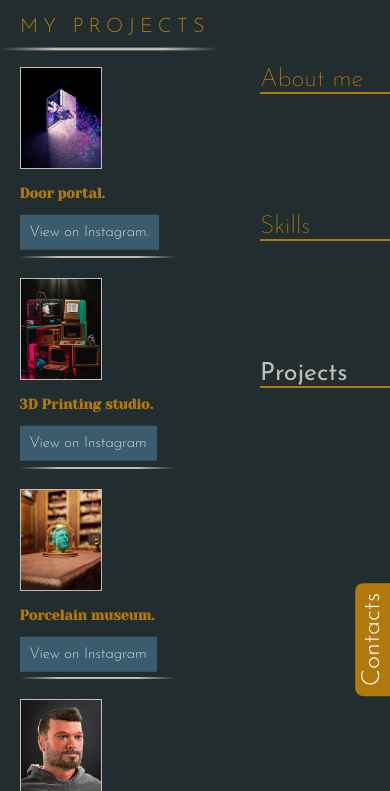
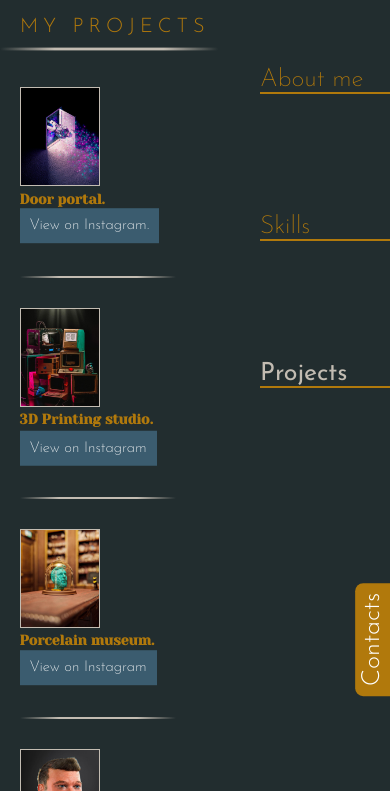
Before and after one commit to Pareasy1/Portfoliooptim, a plain HTML site: page projects.html in a window 390 px wide. Shown: the part 53-844 px from the top of the page. Drawn offline with Linux system fonts and the light colour scheme.

Commit message:
About me and Projects Mobile page upgraded

```diff
--- a/CSS/aboutme.css
+++ b/CSS/aboutme.css
@@ -166,7 +166,12 @@ p   {
                 }
     }
 @media only screen and (max-width: 480px) {
-
+    article{
+        height: 100vh;
+        width: 100vw;
+        display: block;
+        float: left;
+    }
 
     .cassette{
         display: none;
@@ -196,7 +201,7 @@ p   {
         display: flex;
         align-items: flex-start;
         position: absolute;
-        left: 1%;
+        left: -10%;
         top: 10%;
         animation: popuptext 2s;
         }
--- a/CSS/projects.css
+++ b/CSS/projects.css
@@ -209,52 +209,53 @@ hr  {
         width: 40%;
         position: absolute;
         left: 25%;
-        top: 100px;
+        top: 120px;
         }
 
 
         .contentsx{
+
             height: 20vh;
-            padding: 20px 0px;
+            padding: 20px 0px 20px 0px;
             animation: contentdxin 1.5s ;
+            /* border: 1px solid rebeccapurple; */
+            float: left;
             }
 
         .contentdx{
+
             height: 20vh;
-            padding: 20px 0px;
+            padding: 20px 0px 20px 0px;
             animation: contentdxin 1.5s ;
-            display: flex;
-            justify-content: flex-start !important;
-            flex-direction: column;
-            animation: contentdxin 1.5s ;
+            float: left;
 
             }
 
 
             .images{
-                width: 80px;
-                height: 100px;
-                float: left;
+                width: 100%;
+                height: 100%;
+                /* float: left; */
                 }
 
             .square{
-                width: 80px;
-                height: 100px;
-                float: left;
+                width: 20vw ;
+                height: 25vw;
+                /* float: left; */
                 border: 1px solid #C3BCB2 ;
                 }
 
             .imgsx{
-                height: 5vh;
+                height: 2vh;
                 display: flex;
                 flex-direction: column;
                 justify-content: flex-start;
                 align-items: flex-start;
-
+                margin: 0;
                 }
 
             .imgdx{
-                height: 5vh;
+                height: 2vh;
                 display: flex;
                 flex-direction: column;
                 justify-content: flex-start;
@@ -263,8 +264,8 @@ hr  {
                 }
 
             .textsx{
-                margin-left: 0px;
-                height: auto;
+                margin: 0px;
+                height: 3vh;
                 float: left;
                 animation: textsxin 2s;
                 }
@@ -302,7 +303,7 @@ hr  {
                     font-size: 15px;
                     font-weight: 200;
                     position: relative;
-                    bottom: 0px;
+                    top: 30%;
                     background-color: #3B5C6F;
                     padding: 10px 10px;
                     transition: all .2s ease;
@@ -313,12 +314,12 @@ hr  {
                         text-decoration: none;
                         background-color: white;
                         font-family: 'Josefin Sans', sans-serif;
-                        font-size: 10px;
+                        font-size: 15px;
                         font-weight: 200;
                         position: relative;
-                        bottom: 0px;
+                        top: 30%;
                         color: #3B5C6F;
-                        padding: 10px 20px;
+                        padding: 10px 10px;
                         transition: ease .2s;}
                     .titolo{
                         display: flex;
@@ -338,7 +339,12 @@ hr  {
                         position: absolute;
                         top: 60px;
                         }
+                        .separator{
+                        /* display: none */
+                        box-sizing: border-box;
 
+                        margin: 10px 0;
+                            }
                     .projectline{
                         height: 4px;
                         border: none;
@@ -355,3 +361,11 @@ hr  {
                     h3.end{display: none;
                     }
                     }
+
+
+@media only screen and (max-height: 720px) {
+    .separator{
+        display: none
+    }
+
+}
```
Also changed, not shown: projects.html (+1 -0 lines).
